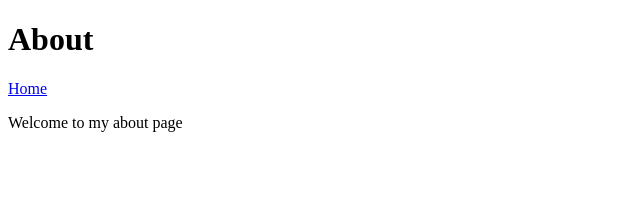
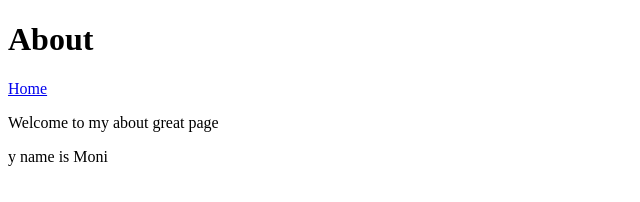
Before and after one commit to pattuce/pattuce.github.io, a plain HTML site: page dist/images/about.html in a window 1280 px wide. Shown: the whole page, without its empty margins (0-640 px from the left). Drawn offline with Linux system fonts and the light colour scheme.

Commit message:
improved te about page

```diff
--- a/dist/images/about.html
+++ b/dist/images/about.html
@@ -9,6 +9,7 @@
 <body>
     <h1>About</h1>
     <a href="index.html">Home</a>
-    <p>Welcome to my about page</p>
+    <p>Welcome to my about  great page</p>
+    <p>y name is Moni</p>
 </body>
 </html>
```
